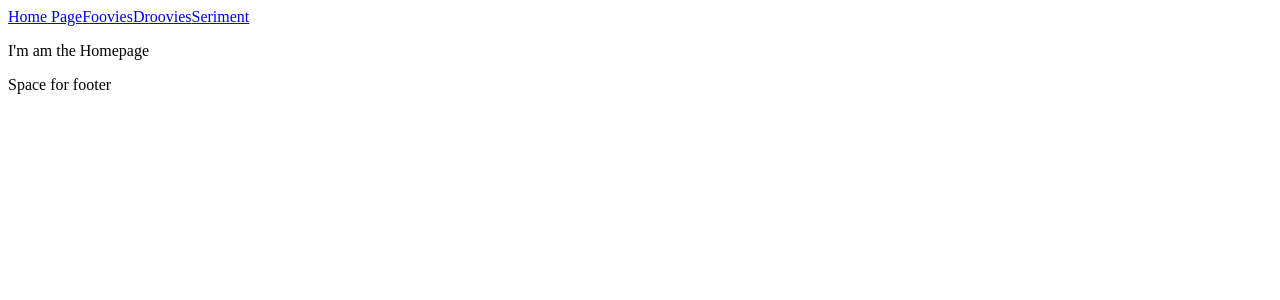
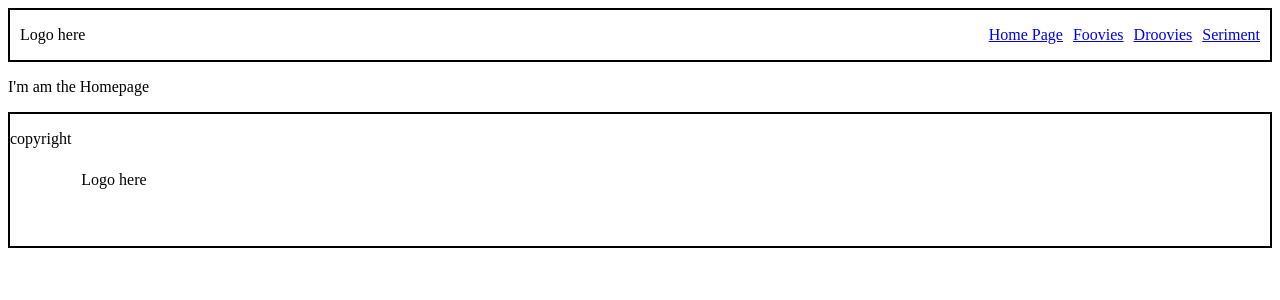
Before and after one commit to Degaullus/CookBookV2, a React (Vite) app: page / in a window 1280 px wide. Shown: the top 300 px of the page. Built offline with nearby package versions, Linux system fonts and the light colour scheme; no server answers.

Commit message:
functionnal three function and first design

```diff
--- a/package.json
+++ b/package.json
@@ -10,6 +10,7 @@
     "preview": "vite preview"
   },
   "dependencies": {
+    "contentful": "^10.6.21",
     "react": "^18.2.0",
     "react-dom": "^18.2.0",
     "react-router-dom": "^6.22.0"
--- a/src/App.css
+++ b/src/App.css
@@ -0,0 +1,38 @@
+
+/* Header  */
+
+.navBar {
+    display: flex;
+    border: solid black 2px;
+    align-items: center;
+
+}
+
+.navContainer {
+    display: flex;
+    margin-left: auto;
+    column-gap: 10px;
+    margin-right: 10px;
+}
+
+#logoNav {
+    margin-left: 10px;
+}
+
+/* Footer : */
+.footer {
+    display: flex;
+    border: solid black 2px;
+    align-items: center;
+
+}
+
+.copyright {
+   height: 100px;
+    margin-left: auto;
+}
+
+#logoFooter {
+    display: flex;
+    margin-left: auto;
+}
--- a/src/App.jsx
+++ b/src/App.jsx
@@ -6,6 +6,8 @@ import NavBar from './components/NavBar'
 import Foovies from './components/Foovies'
 import Droovies from './components/Droovies'
 import Seriment from './components/Seriment'
+import SerimentRecipe from './components/SerimentRecipe'
+
 import FooviesRecipes from './components/FooviesRecipes'
 import Error from './components/Error'
 import Footer from './components/Footer'
@@ -24,9 +26,11 @@ function App() {
           <Routes>
             <Route path="/" element={<HomePage/>} />
             <Route path="foovies" element={<Foovies/>} />
-            <Route path="fooviesrecipes/:" element={<FooviesRecipes/>} />
+
             <Route path="droovies" element={<Droovies/>} />
             <Route path="seriment" element={<Seriment/>} />
+
+       <Route path="/seriment/:title" element={<SerimentRecipe/>} />
 
             <Route path="*" element={<Error/>} />
 
--- /dev/null
+++ b/src/components/Copyright.jsx
@@ -0,0 +1,8 @@
+export default function Copyright() {
+
+    return(
+        <div>
+        <p className="copyright">copyright</p>
+        </div>
+    )
+}
--- a/src/components/Footer.jsx
+++ b/src/components/Footer.jsx
@@ -1,10 +1,14 @@
+import LogoFooter from "./Logo"
+import Copyright from "./copyright"
 
 
 export default function Footer(){
 
     return (
-        <div>
-            <p>Space for footer</p>
+        <div className="footer">
+
+            <Copyright />
+            <LogoFooter/>
         </div>
     )
 }
--- /dev/null
+++ b/src/components/Logo.jsx
@@ -0,0 +1,9 @@
+export default function Logo() {
+
+    return (
+        <div>
+
+            <p id="logoNav">Logo here</p>
+        </div>
+    )
+}
--- a/src/components/Navbar.jsx
+++ b/src/components/Navbar.jsx
@@ -1,13 +1,17 @@
 import { NavLink } from "react-router-dom";
+import Logo from "./Logo";
 
 export default function NavBar(){
 
     return (
-        <div>
+        <div className="navBar">
+            <Logo />
+            <div className="navContainer">
             <NavLink to="/">Home Page</NavLink>
             <NavLink to="foovies">Foovies</NavLink>
             <NavLink to="droovies">Droovies</NavLink>
             <NavLink to="seriment">Seriment</NavLink>
+            </div>
 
         </div>
     )
--- a/src/components/Seriment.jsx
+++ b/src/components/Seriment.jsx
@@ -1,10 +1,24 @@
+import { ApiContext } from "../context/ApiContext";
+import { useContext } from "react";
+import { Link } from "react-router-dom";
+
 
 export default function Seriment(){
+
+    const {recipes} = useContext(ApiContext);
+    console.log(recipes);
+
+
 
     return (
         <div>
             <p>Vegan seriment</p>
-
+            {recipes.map((recipe) => (
+                <div key={recipe.fields.title}>
+                   <Link to={`/seriment/${recipe.fields.title}`}>
+                    <h2>{recipe.fields.title}</h2></Link>
+                </div>
+            ))}
         </div>
     )
 }
--- /dev/null
+++ b/src/components/SerimentRecipe.jsx
@@ -0,0 +1,24 @@
+import {ApiContext} from "../context/ApiContext";
+import { useContext } from "react";
+import { useParams } from "react-router-dom";
+
+export default function SerimentRecipe() {
+
+
+    const {title} = useParams()
+
+ /*    const urlTitle = unescape(title) */
+    const {recipes} = useContext(ApiContext);
+
+    const recipe = recipes.find((selectedDish) => decodeURIComponent(selectedDish.fields.title) == title)//using decodeURIComponent allows to read the url without the20% (GPT)
+
+    console.log(recipe)
+
+    return (
+        <div>
+
+            <h1>{recipe.fields.title}</h1>
+
+        </div>
+    )
+}
--- /dev/null
+++ b/src/context/ApiContext.jsx
@@ -0,0 +1,32 @@
+import {useState, createContext} from 'react';
+import { createClient } from "contentful";
+import {useEffect} from "react";
+
+export const ApiContext = createContext();
+export default function ApiContextProvider(props) {
+
+    // create your STATE here.
+    const [recipes, setRecipes] = useState([]);
+    const client = createClient({ //Api key basicelly.
+        space: "nofxc6cwgjyu",
+        accessToken: "X0DJGCRBFN0dCljCfLAE39242TTYDCAgntA2h-b-_qw",
+      });
+
+      //let's fetch this baby
+      useEffect(() => {
+        const getRecipes = async () => {
+          const entryItems = await client.getEntries();
+          setRecipes(entryItems.items);
+          console.log(entryItems.items);
+        };
+        getRecipes();
+      }, []);
+
+
+    return (
+        <ApiContext.Provider value= {{recipes}}>
+            {props.children}
+        </ApiContext.Provider>
+
+    )
+}
--- a/src/main.jsx
+++ b/src/main.jsx
@@ -3,11 +3,14 @@ import ReactDOM from 'react-dom/client'
 import App from './App.jsx'
 import './index.css'
 import {BrowserRouter} from "react-router-dom";
+import ApiContextProvider from './context/ApiContext.jsx';
 
 ReactDOM.createRoot(document.getElementById('root')).render(
+  <ApiContextProvider>
   <BrowserRouter>
     <React.StrictMode>
       <App />
     </React.StrictMode>
   </BrowserRouter>
+</ApiContextProvider>
 )
```
Also changed, not shown: src/components/LogoFooter.jsx (added, +9 -0 lines), 1 other file (tests, documents, lock files or other folders).
